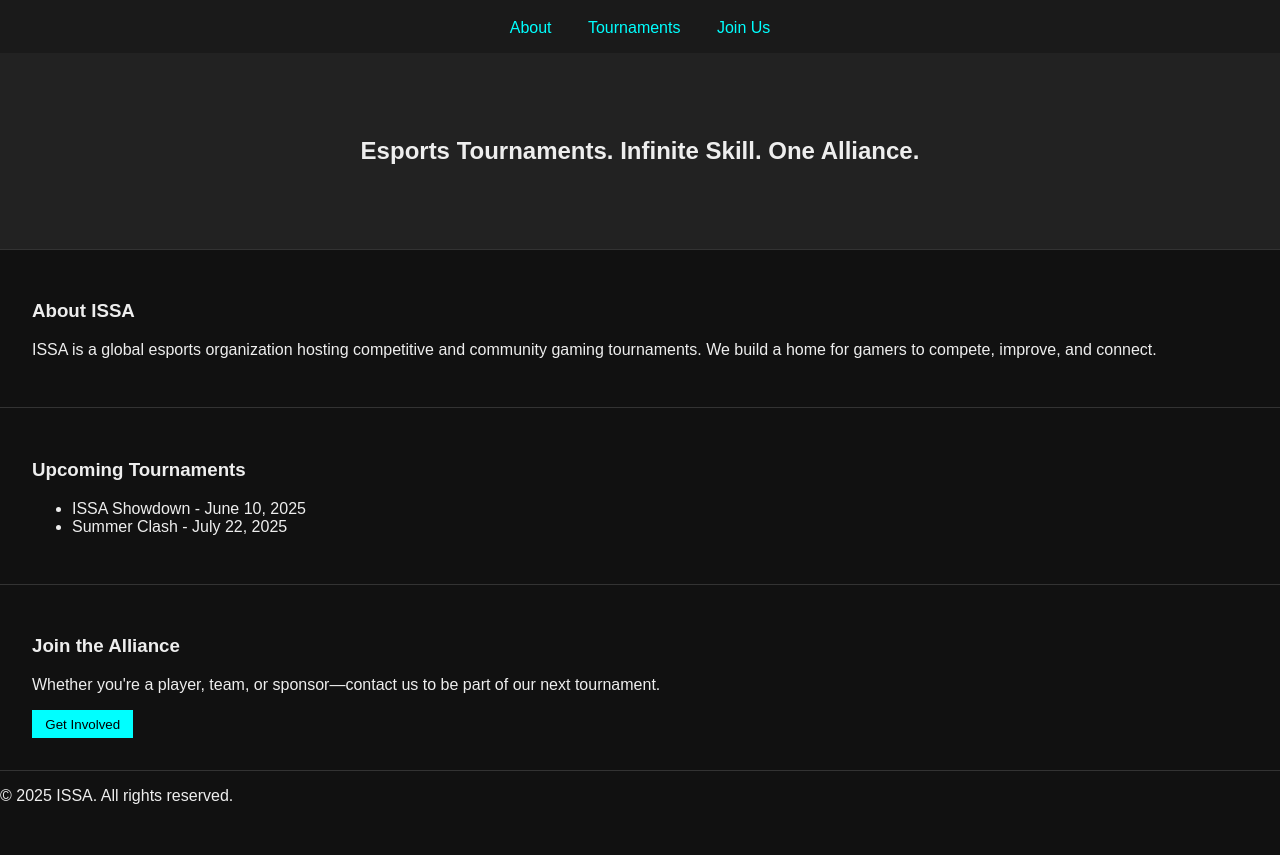
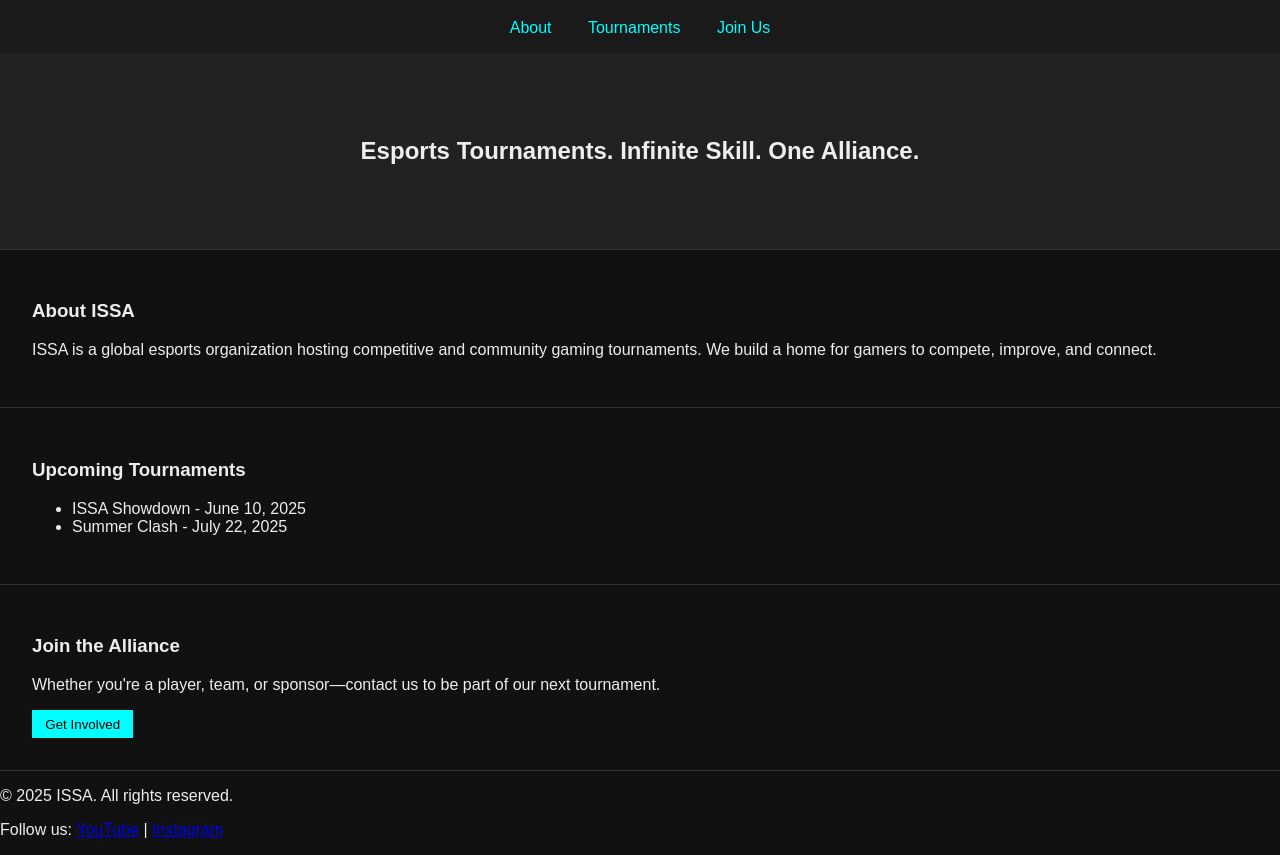
Before and after one commit to slayer1908/issa-esports-site, a plain HTML site: page index.html in a window 1280 px wide. Shown: the part 77-932 px from the top of the page. Before the commit the page ends 898 px from the top, so only its background shows below. Drawn offline with Linux system fonts and the light colour scheme.

Commit message:
Add social media links

```diff
--- a/index.html
+++ b/index.html
@@ -38,7 +38,13 @@
 
   <footer>
     <p>&copy; 2025 ISSA. All rights reserved.</p>
+    <p>
+      Follow us:
+      <a href="https://www.youtube.com/@ISSAESPORTS" target="_blank">YouTube</a> |
+      <a href="https://www.instagram.com/issaesports?igsh=emZqc3lkY2RrNHBh&utm_source=qr" target="_blank">Instagram</a>
+    </p>
   </footer>
+
 
   <script src="script.js"></script>
 </body>
```
